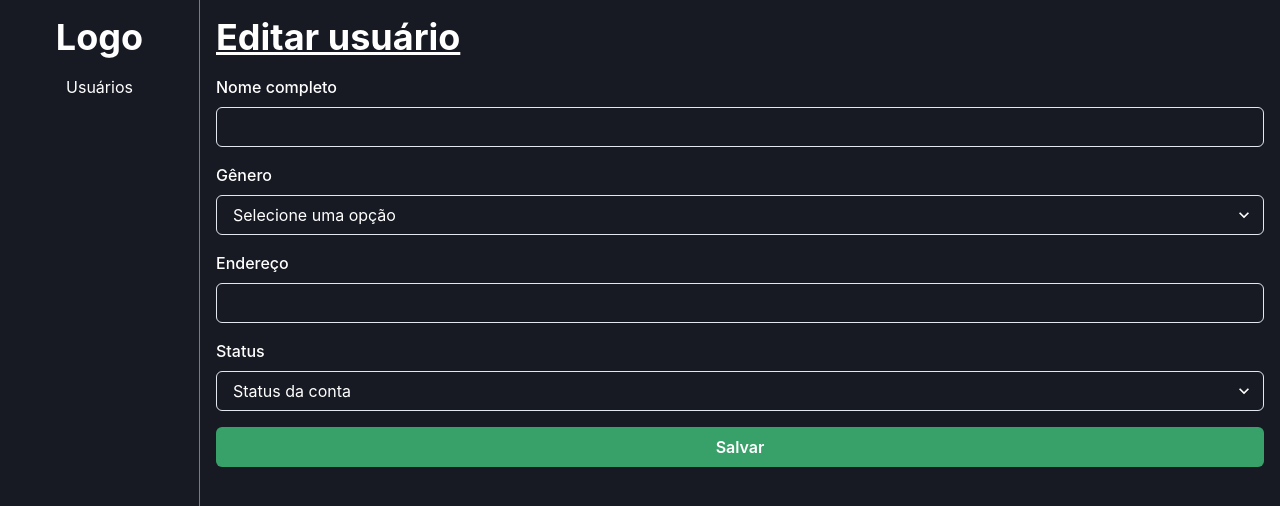
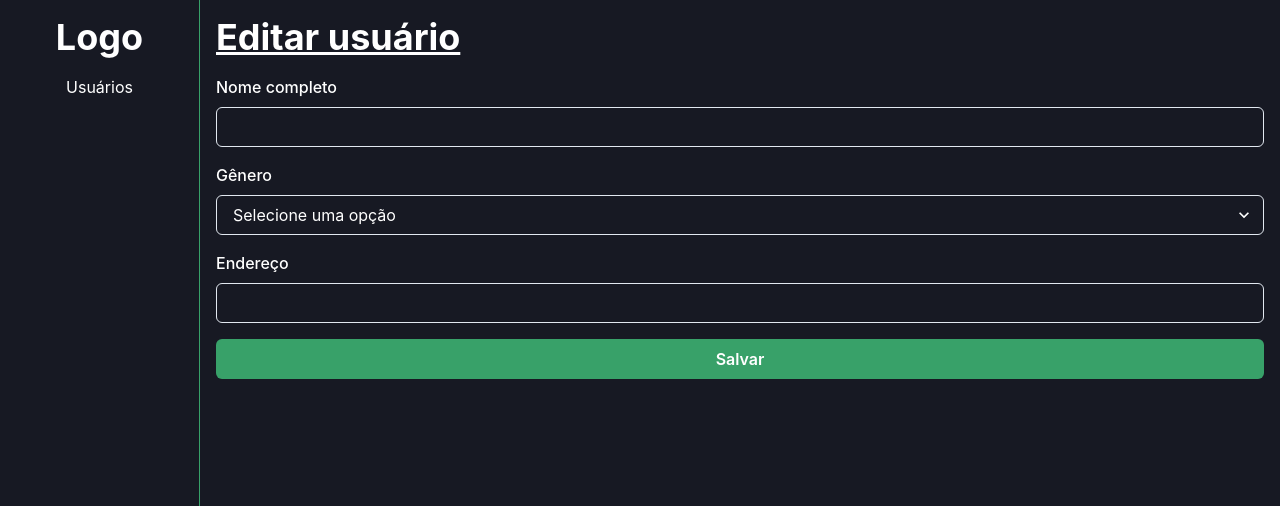
Before and after one commit to Ameciclo/botaprarodar-web, a Next.js app: page /users/1 in a window 1280 px wide. Shown: the top 506 px of the page. Built offline with nearby package versions, Linux system fonts and the light colour scheme.

Commit message:
remove field of edit form

```diff
--- a/src/components/FormEditUser/index.tsx
+++ b/src/components/FormEditUser/index.tsx
@@ -30,13 +30,6 @@ export function FormEditUser() {
           <Input type="text" />
         </FormControl>
 
-        <FormControl id="status">
-          <FormLabel>Status</FormLabel>
-          <Select placeholder="Status da conta">
-            <option value="option1">Ativo</option>
-          </Select>
-        </FormControl>
-
         <Button colorScheme="green">Salvar</Button>
       </Stack>
     </form>
```
